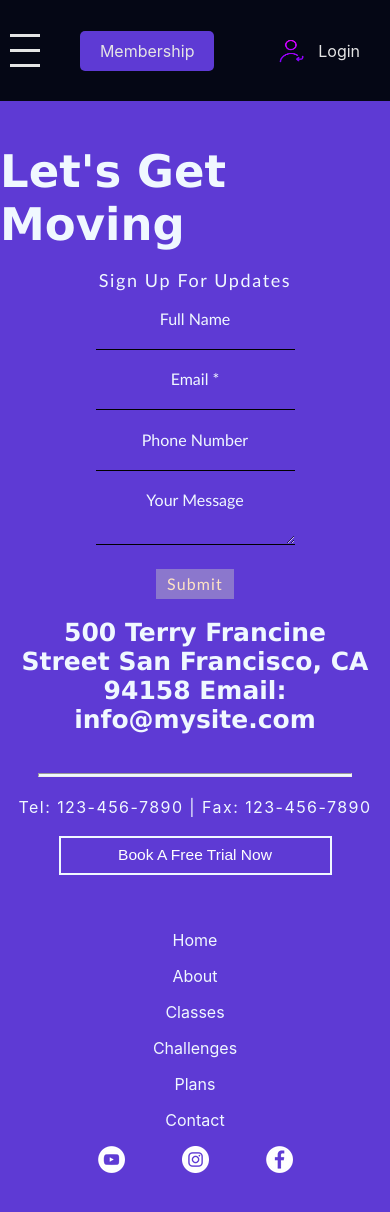
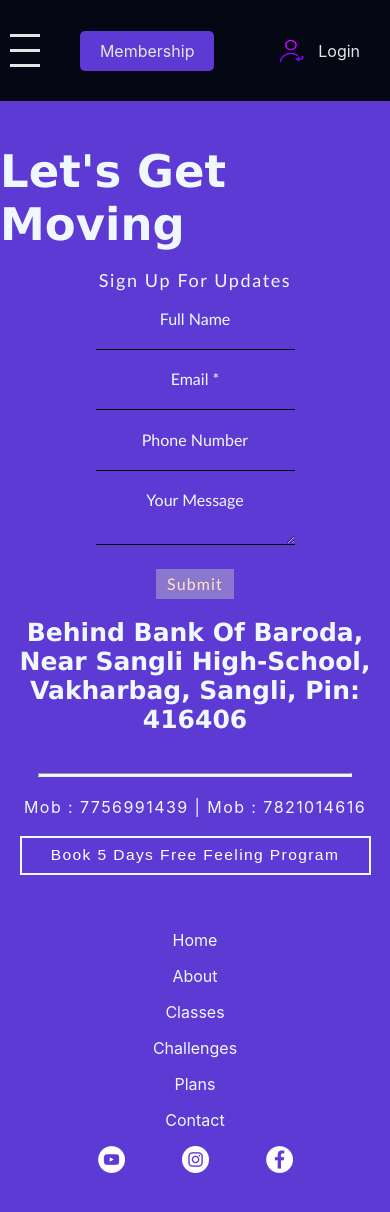
Before and after one commit to sachinCodes98/vishalswateewellness, a React (Create React App) app in the folder website/: page /contact in a window 390 px wide. Shown: the top 1212 px of the page. Built offline with nearby package versions, Linux system fonts and the light colour scheme.

Commit message:
New Changes

```diff
--- a/website/src/components/About/About.jsx
+++ b/website/src/components/About/About.jsx
@@ -31,7 +31,7 @@ const About = () => {
         <div ref={componentRef} className={styles.aboutBgDiv}></div>
         {playAnimation && (
           <div className={styles.aboutMainDiv}>
-            <p className={styles.aboutHeader}>About Swatee Wellness</p>
+            <p className={styles.aboutHeader}>About Vishal Wellness</p>
             <p className={styles.aboutText}>
               I'm a paragraph. Click here to add your own text and edit me. It’s
               easy. Just click “Edit Text” or double click me to add your own
--- a/website/src/components/AddressComp/AddressComp.jsx
+++ b/website/src/components/AddressComp/AddressComp.jsx
@@ -2,23 +2,30 @@ import React from "react";
 import Heading1 from "../Headings/Heading1";
 import styles from "../AddressComp/addressComp.module.css";
 import Button1 from "../Button1/Button1";
+import { Link } from "react-router-dom";
 
 const AddressComp = () => {
   return (
     <>
       <Heading1
         classProp={"heading3"}
-        contentName={`500 Terry Francine Street San Francisco, CA 94158 Email: info@mysite.com`}
+        contentName={`Behind Bank Of Baroda, Near Sangli High-School, Vakharbag, Sangli, Pin: 416406`}
       />
       <hr className={styles.hrLine} />
       <div className={styles.contactSpansContainer}>
-        <span className={styles.contactSpans}>Tel: 123-456-7890 </span>
+        <span className={styles.contactSpans}>
+          <a href="tel:7756991439">Mob : 7756991439</a>
+        </span>
         <span className={styles.contactSpans}> | </span>{" "}
-        <span className={styles.contactSpans}>Fax: 123-456-7890</span>
+        <span className={styles.contactSpans}>
+          <a href="tel:7821014616">
+          Mob : 7821014616
+          </a>
+          </span>
       </div>
       <Button1
         classProp={"button2"}
-        name={"Book A Free Trial Now"}
+        name={"Book 5 Days Free Feeling Program"}
       />
     </>
   );
--- a/website/src/components/AddressComp/addressComp.module.css
+++ b/website/src/components/AddressComp/addressComp.module.css
@@ -12,3 +12,7 @@
     color: aliceblue;
     letter-spacing: 0.09em;
 }
+.contactSpans a{
+    text-decoration: none;
+    color: aliceblue;
+}
--- a/website/src/components/Button1/button2.css
+++ b/website/src/components/Button1/button2.css
@@ -18,8 +18,9 @@
 
   @media all and (max-width: 480px) {
       .button2{
-    width: 70%;
+    width: 90%;
       font-size: 1.8433179723502304vh;
       height: 4.608294930875576vh;
+      letter-spacing: 0.09em;
     }
   }
--- a/website/src/components/Classes/Classes.module.css
+++ b/website/src/components/Classes/Classes.module.css
@@ -8,7 +8,6 @@
 }
 
 .classesMain {
-  border: 1px solid white;
   box-sizing: border-box;
   background-color: white;
   width: 100%;
@@ -63,6 +62,9 @@
 .batchesChildren:last-child {
   border-bottom: 2px solid #5e3ad4;
 }
+.animated{
+ animation: slideInBatches 3s ;
+}
 
 @keyframes slideInBatches {
   from {
@@ -73,6 +75,7 @@
   }
 }
 
+
 /* Responsive styles for tablet */
 @media (max-width: 768px) {
   .batchesDiv {
@@ -82,8 +85,10 @@
 
 /* Responsive styles for mobile */
 @media (max-width: 480px) {
+
   .batchesDiv {
     padding: 2%; /* Further adjusted padding for smaller screens */
+    margin-top: 4vh;
   }
 
   .batchesChildren {
--- a/website/src/components/FooterNavigation/FooterNav.jsx
+++ b/website/src/components/FooterNavigation/FooterNav.jsx
@@ -28,13 +28,19 @@ const FooterNav = () => {
         </p>
         <div className={styles.logosContainer}>
           <div className={styles.logosDiv}>
-            <img src={ytLogo} alt="ytLogo" />
+            <Link to="">
+              <img src={ytLogo} alt="ytLogo" />
+            </Link>
           </div>
           <div className={styles.logosDiv}>
-            <img src={instaLogo} alt="instaLogo" />
+            <Link to="https://www.instagram.com/vishalfitcoach24/?hl=en">
+              <img src={instaLogo} alt="instaLogo" />
+            </Link>
           </div>
           <div className={styles.logosDiv}>
-            <img src={fbLogo} alt="fbLogo" />
+            <Link to="https://www.facebook.com/vishalfitcoach24">
+              <img src={fbLogo} alt="fbLogo" />
+            </Link>
           </div>
         </div>
     </>
--- a/website/src/components/Intro/Intro.jsx
+++ b/website/src/components/Intro/Intro.jsx
@@ -8,7 +8,7 @@ const Intro = () => {
       <div className={styles.introBgOnly}></div>
       <div transition-style="in:circle:hesitate" className={styles.introTextDiv}>
         <p className={styles.introText}>
-          Swatee Vishal- Functional Fitness Studio
+          Vishal's Functional Fitness Studio
         </p>
         <div className={styles.introBoldTextDiv}>
           <span className={styles.fitnessTextBold}>
```
